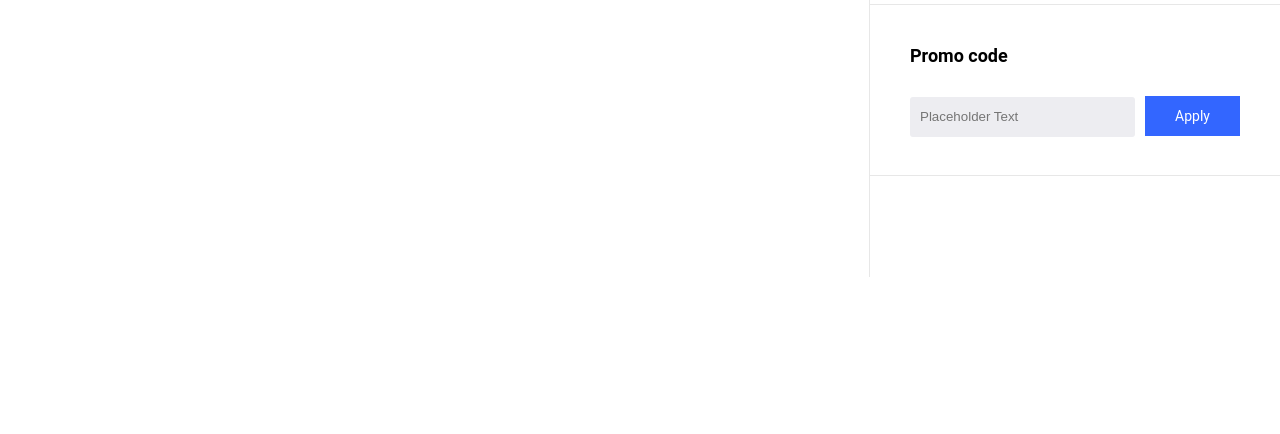
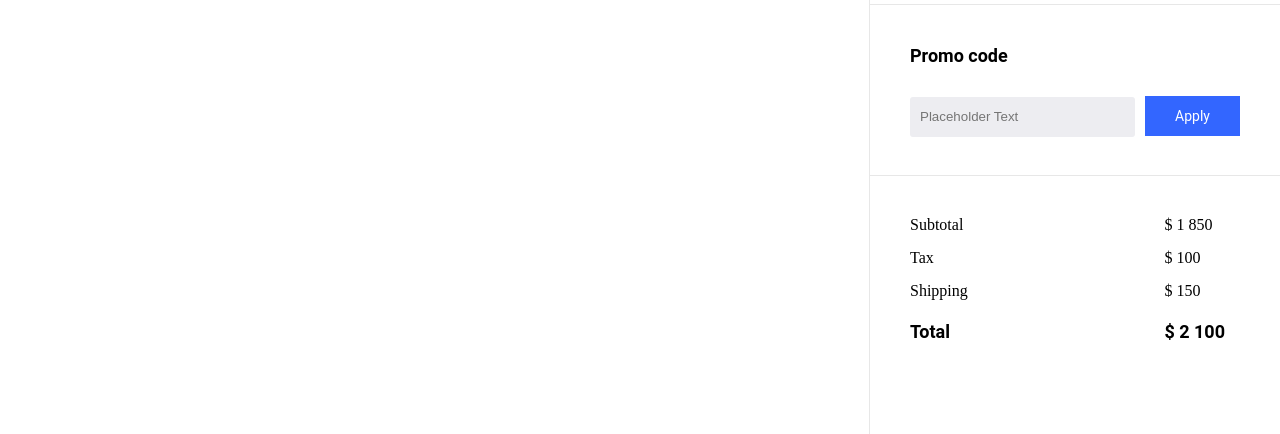
Before and after one commit to someonempty/SNKRSHOP, a website built with Vite: page index.html in a window 1280 px wide. Shown: the part 447-881 px from the top of the page. Before the commit the page ends 800 px from the top, so only its background shows below. Built offline with nearby package versions, Linux system fonts and the light colour scheme; files whose address does not match are found by name.

Commit message:
adding total-price block

```diff
--- a/src/style.css
+++ b/src/style.css
@@ -34,6 +34,7 @@
   padding: 60px 170px 233px 170px;
   width: 1230px;
   border-right: 1px solid #E7E7E7;
+  height: 100vh;
 }
 
 .catalog-element {
--- a/src/ts/main.ts
+++ b/src/ts/main.ts
@@ -28,6 +28,17 @@ const Element = () => {
     const inputWrapper = document.createElement('div');
     const promoInput = document.createElement('input');
     const promoButton = document.createElement('button');
+    const total = document.createElement('div');
+    const totalTitlesWrapper = document.createElement('div');
+    const subtotal = document.createElement('span');
+    const tax = document.createElement('span');
+    const shipping = document.createElement('span');
+    const totalTitle = document.createElement('span');
+    const totalPricesWrapper = document.createElement('div');
+    const subtotalPrice = document.createElement('span');
+    const taxPrice = document.createElement('span');
+    const shippingPrice = document.createElement('span');
+    const totalTitlePrice = document.createElement('span');
 
     sneakersImage.alt="vintage brights sneakers";
     sneakersImage.src="src/img/vintage.png";
@@ -46,6 +57,14 @@ const Element = () => {
     basketPrice.innerText = '$ 650';
     promoTitle.innerText = 'Promo code';
     promoButton.innerText = 'Apply';
+    subtotal.innerText = 'Subtotal';
+    tax.innerText = 'Tax';
+    shipping.innerText = 'Shipping';
+    totalTitle.innerText = 'Total';
+    subtotalPrice.innerText = '$ 1 850';
+    taxPrice.innerText = '$ 100';
+    shippingPrice.innerText = '$ 150';
+    totalTitlePrice.innerText = '$ 2 100';
 
     main.classList.add('catalog');
     catalogElement.classList.add('catalog-element');
@@ -70,6 +89,17 @@ const Element = () => {
     promoTitle.classList.add('promo-title');
     promoInput.classList.add('promo-input');
     promoButton.classList.add('promo-button');
+    total.classList.add('total');
+    totalTitlesWrapper.classList.add('total-titles-wrapper');
+    subtotal.classList.add('subtotal');
+    tax.classList.add('tax');
+    shipping.classList.add('shipping');
+    totalTitle.classList.add('total-title');
+    totalPricesWrapper.classList.add('total-prices-wrapper');
+    subtotalPrice.classList.add('subtotal-price');
+    taxPrice.classList.add('tax-price');
+    shippingPrice.classList.add('shipping-price');
+    totalTitlePrice.classList.add('total-title-price');
 
     wrapper?.appendChild(main);
     main.appendChild(catalogElement);
@@ -96,7 +126,11 @@ const Element = () => {
     promo.appendChild(inputWrapper);
     inputWrapper.appendChild(promoInput);
     inputWrapper.appendChild(promoButton);
-
+    aside.appendChild(total);
+    total.appendChild(totalTitlesWrapper);
+    totalTitlesWrapper.append(subtotal, tax, shipping, totalTitle);
+    total.appendChild(totalPricesWrapper);
+    totalPricesWrapper.append(subtotalPrice, taxPrice, shippingPrice, totalTitlePrice);
 }
 
 Element();
```
Also changed, not shown: index.html (+3 -4 lines).
